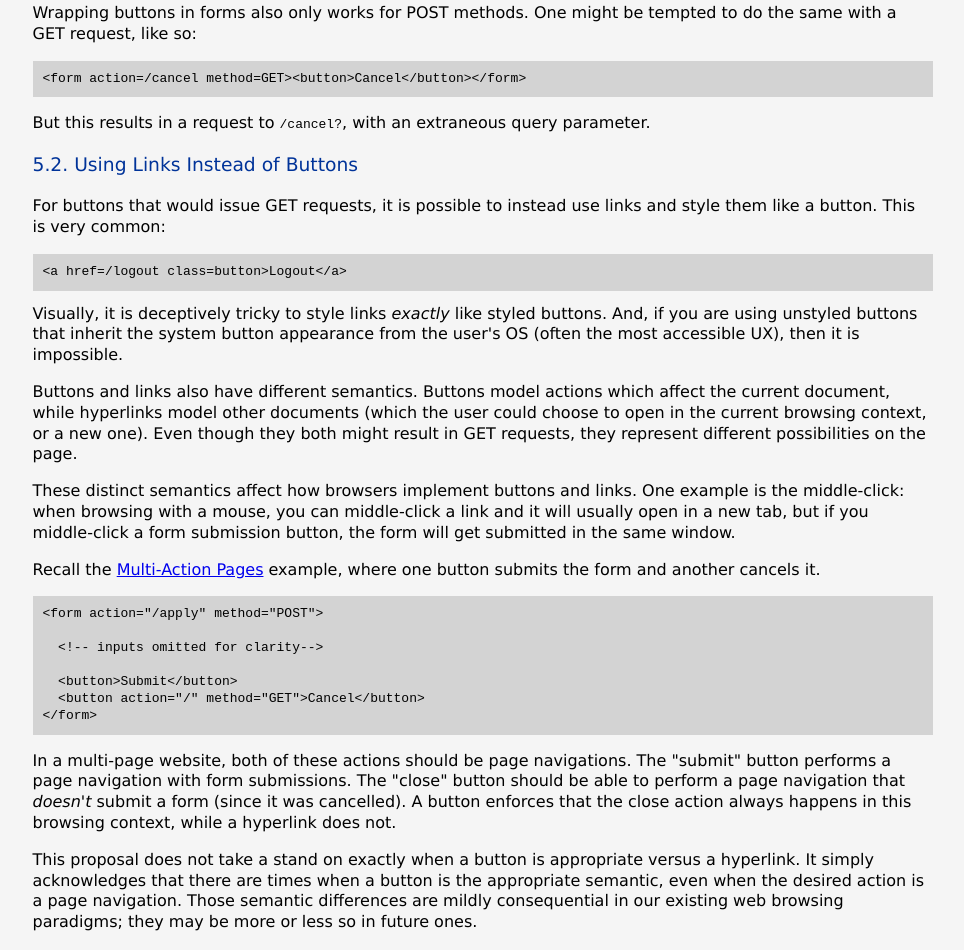
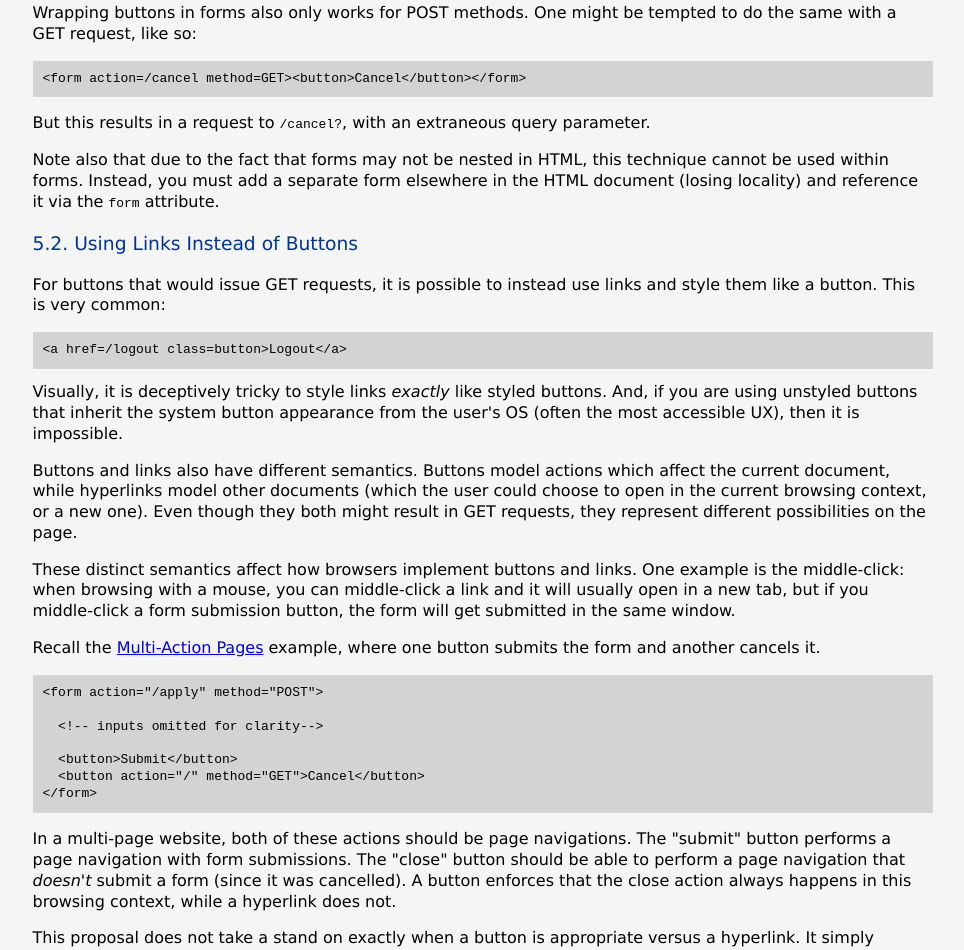
Before and after one commit to alexpetros/triptych, a website: page www/button-actions.html in a window 1280 px wide. Shown: the part 4547-5497 px from the top of the page, without its empty margins (150-1114 px from the left). Drawn offline with Linux system fonts and the light colour scheme.

Commit message:
expand alternatives section

```diff
--- a/www/button-actions.html
+++ b/www/button-actions.html
@@ -298,6 +298,9 @@ One might be tempted to do the same with a GET request, like so:
 <p>
 But this results in a request to <code>/cancel?</code>, with an extraneous query parameter.
 
+<p>
+Note also that due to the fact that forms may not be nested in HTML, this technique cannot be used within forms.  Instead, you must add a separate form elsewhere in the HTML document (losing locality) and reference it via the <code>form</code> attribute.
+
 <h3>Using Links Instead of Buttons</h3>
 
 <p>
```
